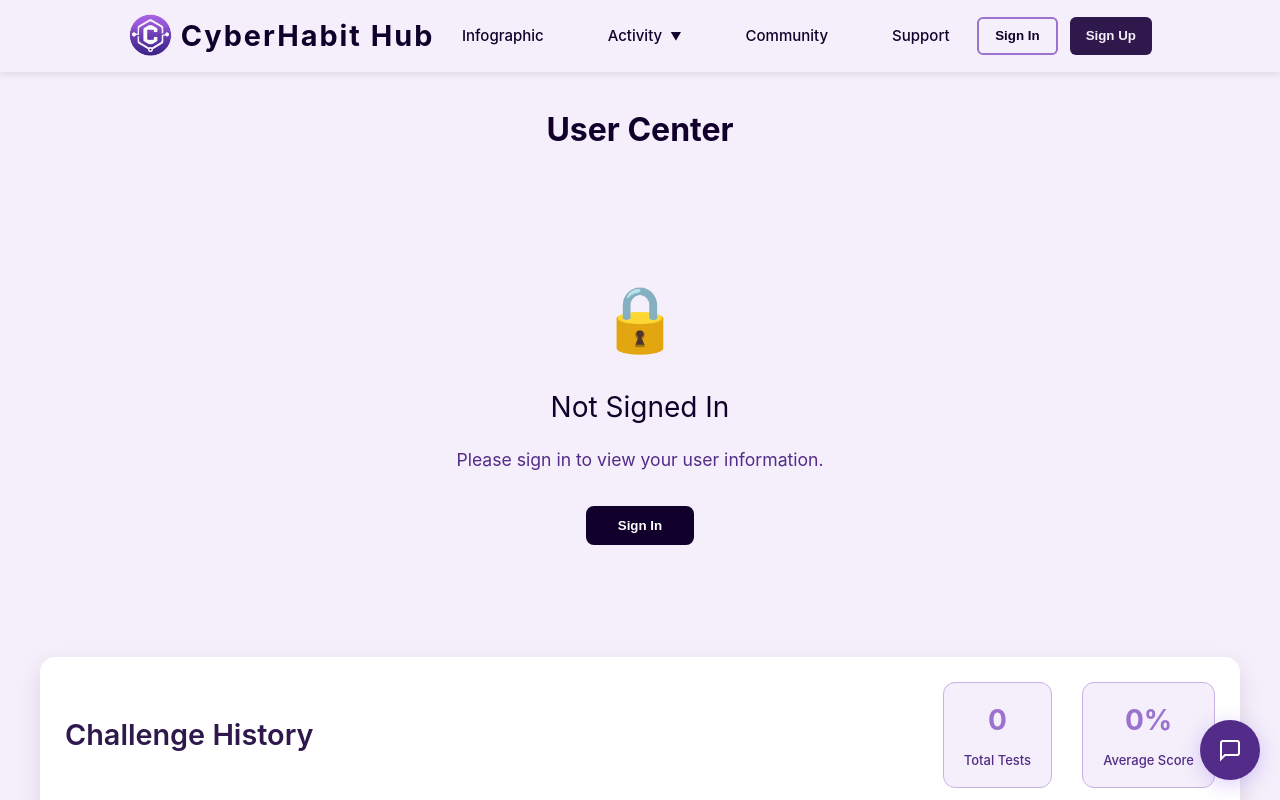
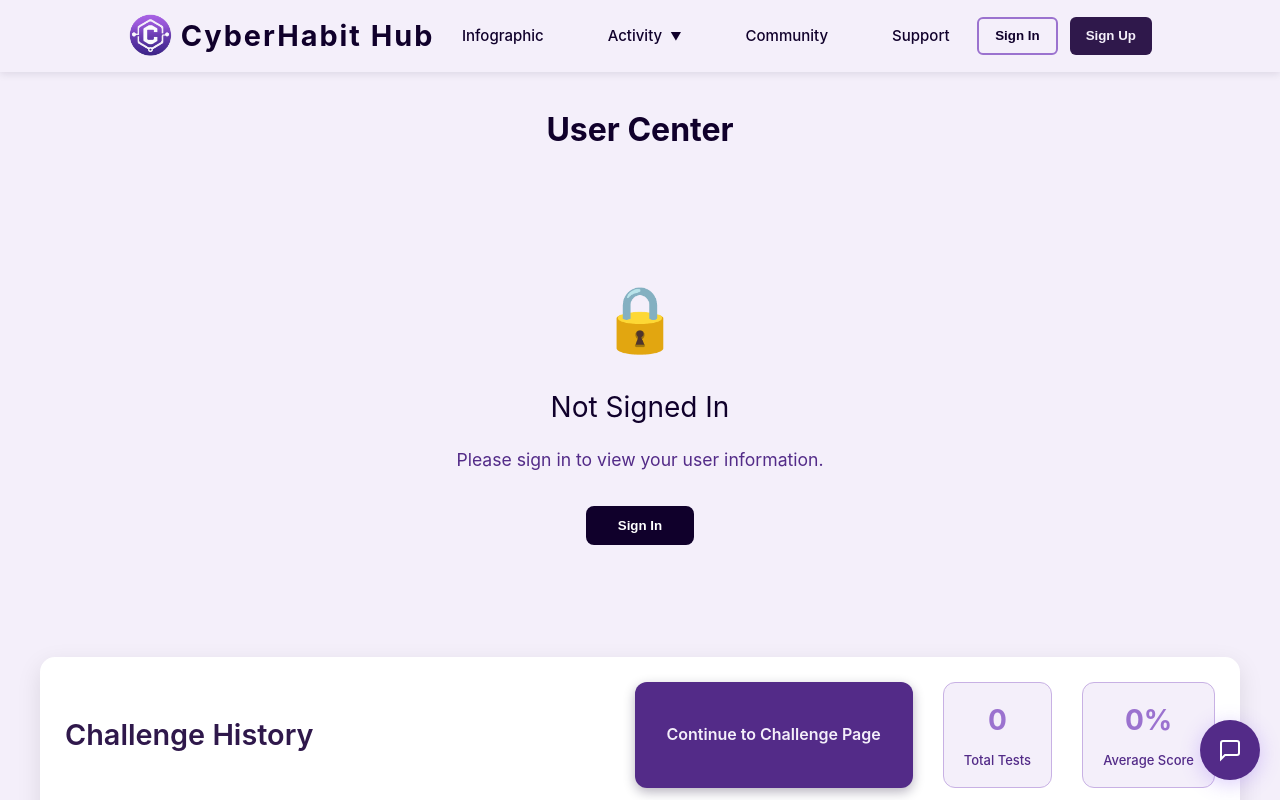
Before and after one commit to xzha0459/cybercrime-frontend, a Vue app in the folder frontend/: page /user-center in a window 1280 px wide. Shown: the top 800 px of the page. Built offline with nearby package versions, Linux system fonts and the light colour scheme.

Commit message:
Add addition button

```diff
--- a/frontend/src/page/CommunityPage.vue
+++ b/frontend/src/page/CommunityPage.vue
@@ -15,6 +15,10 @@
           </div>
         </div>
       </div>
+
+      <router-link to="/library" class="continue-button">
+        Go to Library Section
+      </router-link>
     </div>
     <FooterSection />
   </div>
@@ -78,6 +82,28 @@ export default {
   order: 1;
 }
 
+.continue-button {
+  display: block;
+  width: fit-content;
+  margin: 2rem auto 3rem auto;
+  padding: 1rem 2rem;
+  background: var(--violet-deep);
+  color: var(--violet-light);
+  border-radius: 12px;
+  font-weight: 600;
+  font-size: 1rem;
+  text-decoration: none;
+  text-align: center;
+  transition: background-color 0.3s ease, transform 0.2s ease;
+  box-shadow: 0 4px 12px var(--shadow-dark);
+}
+
+.continue-button:hover {
+  background: var(--violet-dark);
+  transform: translateY(-2px);
+}
+
+
 @media (max-width: 768px) {
   .page-title {
     font-size: 2.5rem;
--- a/frontend/src/page/InfographicPage.vue
+++ b/frontend/src/page/InfographicPage.vue
@@ -166,6 +166,10 @@
                 </div>
               </div>
 
+              <router-link to="/library" class="continue-button">
+                Go to Library Section
+              </router-link>
+
 
 
             </div>
@@ -230,6 +234,27 @@ export default {
 <style scoped>
 .infographic-page {
   background-color: var(--violet-light);
+}
+
+.continue-button {
+  display: block;
+  width: fit-content;
+  margin: 2rem auto 3rem auto;
+  padding: 1rem 2rem;
+  background: var(--violet-deep);
+  color: var(--violet-light);
+  border-radius: 12px;
+  font-weight: 600;
+  font-size: 1rem;
+  text-decoration: none;
+  text-align: center;
+  transition: background-color 0.3s ease, transform 0.2s ease;
+  box-shadow: 0 4px 12px var(--shadow-dark);
+}
+
+.continue-button:hover {
+  background: var(--violet-dark);
+  transform: translateY(-2px);
 }
 
 .page-header {
--- a/frontend/src/section/UserCenterPage/TestHistorySection.vue
+++ b/frontend/src/section/UserCenterPage/TestHistorySection.vue
@@ -4,6 +4,11 @@
     <div class="section-header">
       <h2>Challenge History</h2>
       <div class="stats-summary">
+        <div class="stat-item-challenge">
+          <router-link to="/challenge">
+            Continue to Challenge Page
+          </router-link>
+        </div>
         <div class="stat-item">
           <span class="stat-number">{{ totalTests }}</span>
           <span class="stat-label">Total Tests</span>
@@ -466,6 +471,47 @@ export default {
 
 <style scoped>
 /* 测试历史样式 */
+
+.stat-item-challenge {
+  border-radius: 12px;
+  padding: 0;            /* let the link control spacing */
+  border: none;
+  background: transparent;
+  box-shadow: none;
+}
+
+/* make the link look exactly like your continue-button */
+.stat-item-challenge a {
+  display: flex;
+  justify-content: center;
+  align-items: center;
+
+  width: 100%;
+  height: 100%;
+  padding: 1rem 2rem;
+
+  background: var(--violet-deep);
+  color: var(--violet-light);
+  border-radius: 12px;
+  font-weight: 600;
+  font-size: 1rem;
+  text-decoration: none;
+  text-align: center;
+
+  box-shadow: 0 4px 12px var(--shadow-dark);
+  transition: background-color 0.3s ease, transform 0.2s ease;
+}
+
+.stat-item-challenge a:hover {
+  background: var(--violet-dark);
+  transform: translateY(-2px);
+}
+
+.stat-item-challenge:active {
+  transform: translateY(-1px) scale(0.99);
+  box-shadow: 0 3px 8px rgba(80, 60, 140, 0.15);
+}
+
 .test-history-section {
   background: white;
   border-radius: 15px;
@@ -498,7 +544,7 @@ export default {
   gap: 30px;
 }
 
-.stat-item {
+.stat-item{
   text-align: center;
   background: var(--violet-light);
   padding: 15px 20px;
```
